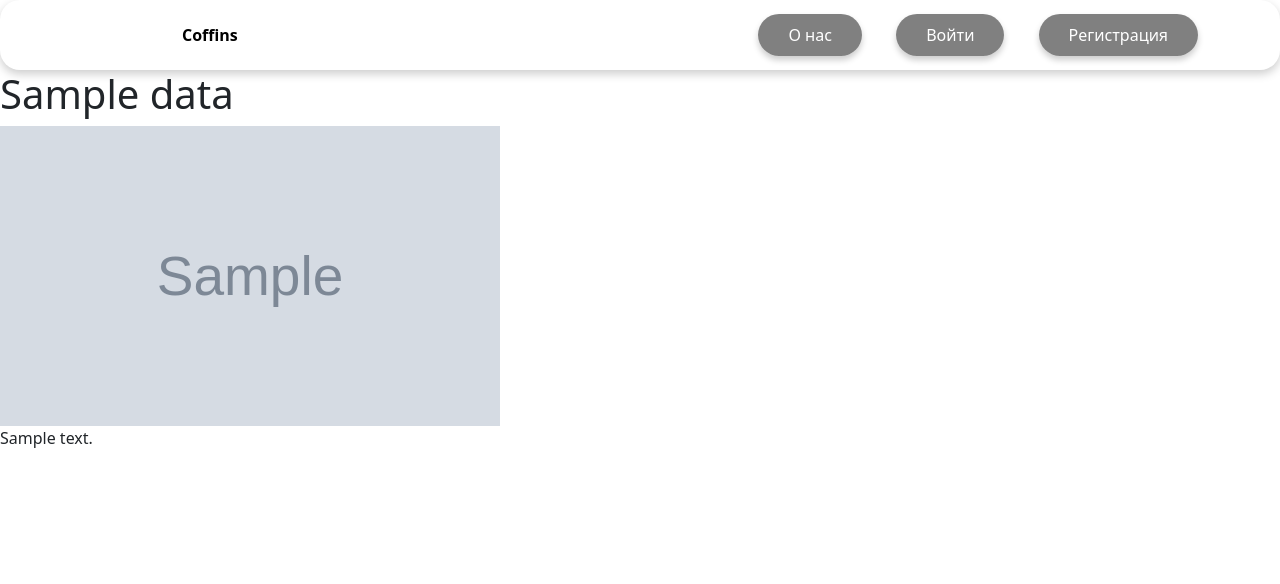
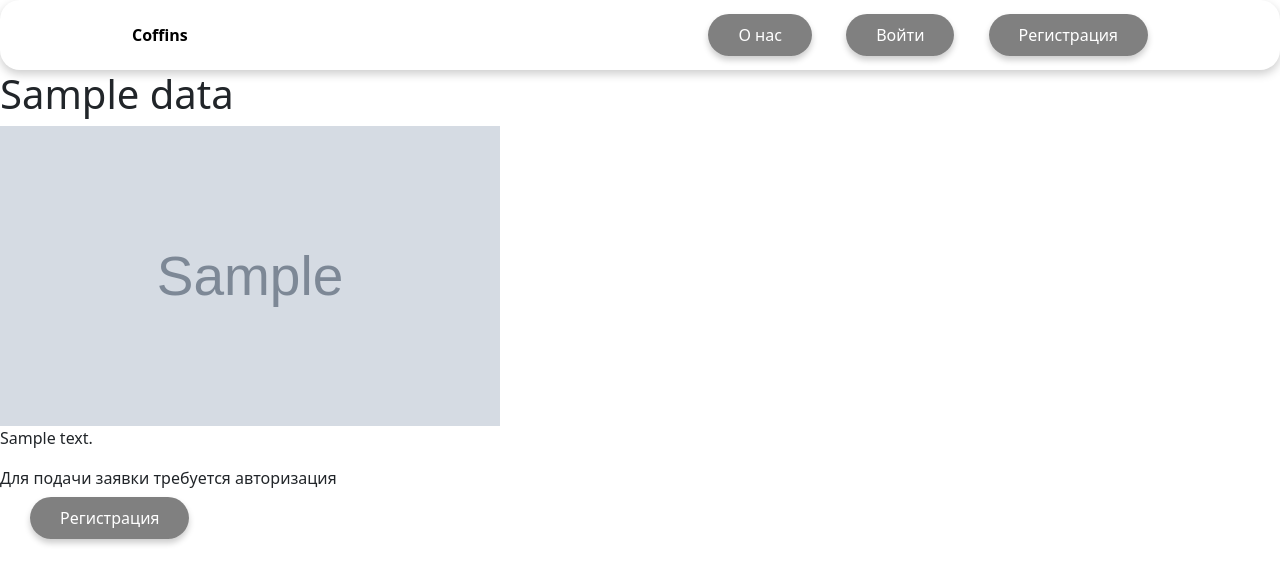
Before and after one commit to unlimmitted/Coffin_Web_Shop, a Django app: template templates/coffin_page.html in a window 1280 px wide. Shown: the top 584 px of the page. Run offline with Django 3.2, Linux system fonts and the light colour scheme; the template is opened without the code that fills it: most values are stand-ins (such as "Sample title", 1, 10 or a date in 2020); grey boxes marked "Sample" are stand-in pictures; some libraries are stand-ins or nearby versions.

Commit message:
Corrective commit

```diff
--- a/Interception_of_login_data/urls.py
+++ b/Interception_of_login_data/urls.py
@@ -27,4 +27,5 @@ urlpatterns = [
                   path('', views.CoffinHome.as_view(), name='home'),
                   path('about/', views.about, name='about'),
                   path('coffin/<str:slug>', views.show_details, name='details'),
+                  path('succes_send/', views.send_message, name='send_message')
               ] + static(settings.MEDIA_URL, document_root=settings.MEDIA_ROOT)
--- /dev/null
+++ b/requirements.txt
@@ -0,0 +1,5 @@
+Django~=4.1.3
+django-autoslug~=1.9.8
+django-environ
+gunicorn
+psycopg2
--- a/templates/about.html
+++ b/templates/about.html
@@ -1,6 +1,7 @@
 {% extends 'index.html' %}
-
+{% load static %}
 {% block content %}
     <h1>Наши спонсоры</h1>
     <p>Магазин неебатся классного барахла, Еще какая-то хуйня, Ебать копать классное такси</p>
+    <img src="{% static 'gif/IMG_3179.gif' %}" alt="this slowpoke moves"  width="250" />
 {% endblock %}
--- a/templates/base.html
+++ b/templates/base.html
@@ -1,7 +1,10 @@
 {% load static %}
 <!DOCTYPE html>
 <html lang="ru">
+
+{% block title %}
 <head>
+    <title>Ритуальные услуги ККМТ</title>
     <link rel="shortcut icon" type="image" href="{% static 'favicon/favicon.png' %}"/>
     <meta name="viewport" content="width=device-width, initial-scale=1.0">
     <link rel="stylesheet" href="{% static 'stylesheet/style.css' %}">
@@ -10,25 +13,30 @@
     <link rel="preconnect" href="https://fonts.gstatic.com">
     <link rel="stylesheet" href="https://fonts.googleapis.com/css2?family=Noto+Sans:ital,wght@0,400;0,700;1,400&display=swap">
 </head>
+<style>
+.about:hover {
+        transform: scale(1.04) ;
+    }
+</style>
 <body>
 <nav class="navbar">
     <div class="container">
         <img src="{% static 'favicon/favicon.png' %}" class="favicon" width="50" height="50">
         <a href="{% url 'home' %}" class="navbar-logo">Coffins</a>
         <div class="navbar-about">
-            <a href="{% url 'about' %}" class="about">О нас</a>
+                <a href="{% url 'about' %}" class="about">О нас</a>
             {% if request.user.is_authenticated %}
-            <a class="reglog">{{ user.username }}</a>
-            <a href="{% url 'logout' %}" class="reglog">Выйти</a>
+                <a class="reglog">{{ user.username }}</a>
+                <a href="{% url 'logout' %}" class="edge-button">Выйти</a>
             {% else %}
-            <a href="{% url 'login' %}" class="reglog">Войти</a>
-            <a href="{% url 'register' %}" class="reglog">Регистрация</a>
+                <a href="{% url 'login' %}" class="reglog">Войти</a>
+                <a href="{% url 'register' %}" class="edge-button">Регистрация</a>
             {% endif %}
         </div>
     </div>
 </nav>
 </body>
-
+{% endblock %}
 
 {% block content %}
 
--- a/templates/coffin_page.html
+++ b/templates/coffin_page.html
@@ -1,8 +1,26 @@
 {% extends 'base.html' %}
 
 {% block content %}
-<h1>{{ data.title }}</h1>
+    <title>{{ data.title }}</title>
+    <h1>{{ data.title }}</h1>
     <img src="{{ data.photo.url }}" width="500" height="300">
-
-{{ data.content_details|linebreaks }}
+    {{ data.content_details|linebreaks }}
+    <div>
+        <form action="{% url 'send_message' %}" method="post">
+        {% csrf_token %}
+        {% if request.user.is_authenticated %}
+            <label>
+                <input name="email" value="{{ user.email }}" readonly>
+            </label>
+            <label>
+                <input name="coffin" value="{{ data.title }}" readonly>
+            </label>
+            {{ form.comment }}
+            <button type="submit">Отправить заявку</button>
+        {% else %}
+            <p>Для подачи заявки требуется авторизация</p>
+            <a href="{% url 'register' %}" class="edge-button">Регистрация</a>
+        {% endif %}
+        </form>
+    </div>
 {% endblock %}
--- a/webapp/forms.py
+++ b/webapp/forms.py
@@ -25,3 +25,9 @@ class RegisterUserForm(UserCreationForm):
 class LoginUserForm(AuthenticationForm):
     username = forms.CharField(label='Логин', widget=forms.TextInput(attrs={}))
     password = forms.CharField(label='Пароль', widget=forms.PasswordInput(attrs={}))
+
+
+class SendPurchaseRequest(forms.Form):
+    email = forms.CharField(label='Email', widget=forms.TextInput(attrs={'value': ''}))
+    coffin = forms.CharField(label='Гроб:', widget=forms.TextInput(attrs={}))
+    comment = forms.CharField(label='Комментарий', widget=forms.Textarea(attrs={}))
--- a/webapp/static/stylesheet/style.css
+++ b/webapp/static/stylesheet/style.css
@@ -15,7 +15,7 @@ body {
     border-radius: 20px;
 }
 .container {
-    min-width: 1000px;
+    min-width: auto;
 }
 .navbar .container {
     height: inherit;
@@ -38,6 +38,7 @@ body {
     text-decoration: none;
     transition: all .1s ease-out;
     box-shadow: 0 4px 6px rgba(0, 0, 0, 0.2);
+    transform: scale(1);
 }
 .reglog:hover {
     transform: scale(1.04) ;
@@ -55,6 +56,22 @@ body {
 .about:hover {
     transform: scale(1.04) ;
 }
+
+.edge-button {
+    margin-left: 30px;
+    margin-right: 50px;
+    padding: 10px 30px;
+    background-color:grey;
+    border-radius: 50px;
+    color: white;
+    text-decoration: none;
+    transition: all .1s ease-out;
+    box-shadow: 0 4px 6px rgba(0, 0, 0, 0.2);
+}
+
+.edge-button:hover {
+    transform: scale(1);
+}
 /*--------------------------------- */
 .navbar-logo {
     font-weight: 700;
@@ -68,7 +85,7 @@ body {
     transition: all .09s ease-in-out;
 }
 .favicon {
-    padding-left: 100px;
+    padding-left: 50px;
 }
 .blog-footer {
     padding: 2mm 0;color: #727272;text-align: center;background-color: #f9f9f9;border-top: 0.05rem solid #e5e5e5;
@@ -82,6 +99,7 @@ footer {
     background-color: #fff;
     width: 500px;
     border-radius: 20px;
+    padding-left: 20px;
     padding: 20px;
     box-shadow: 10px 10px 40px #434040;
 }
```
Also changed, not shown: webapp/utils.py (+7 -0 lines), webapp/views.py (+13 -1 lines), templates/index.html (indentation only), 1 other file.
